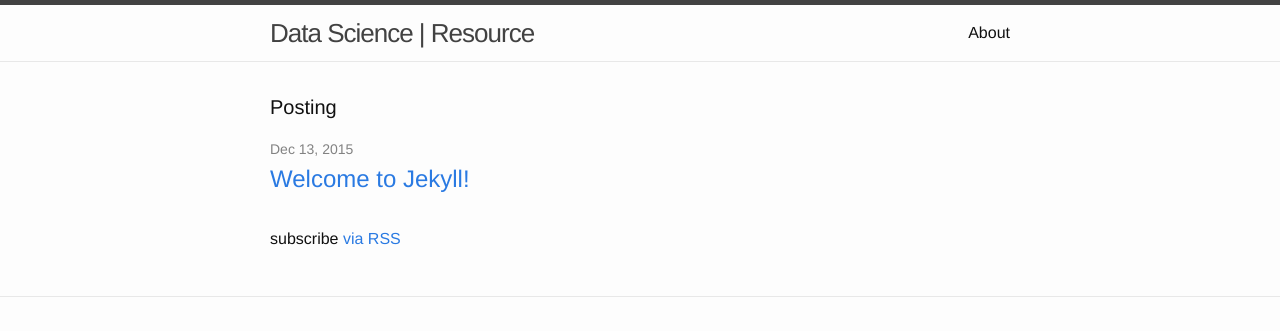
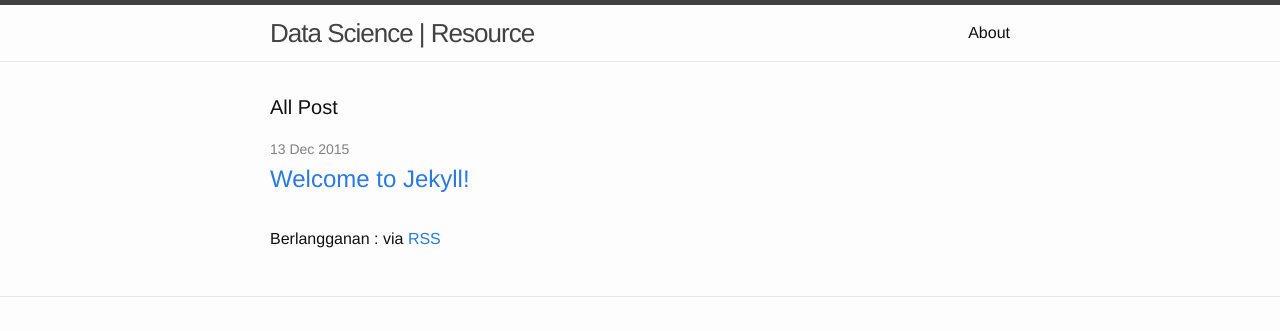
Before and after one commit to zhq41/datascience, a Jekyll site: the page built from index.html, in a window 1280 px wide. Shown: the top 331 px of the page. Built offline with Jekyll 4.4.1, drawn with Linux system fonts in a browser that asks for light colours; Markdown is read by kramdown in place of the engine named in the settings.

Commit message:
edit index

```diff
--- a/index.html
+++ b/index.html
@@ -4,12 +4,12 @@ layout: default
 
 <div class="home">
 
-  <h1 class="page-heading">Posting</h1>
+  <h1 class="page-heading">All Post</h1>
 
   <ul class="post-list">
     {% for post in site.posts %}
       <li>
-        <span class="post-meta">{{ post.date | date: "%b %-d, %Y" }}</span>
+        <span class="post-meta">{{ post.date | date: "%-d %b %Y" }}</span>
 
         <h2>
           <a class="post-link" href="{{ post.url | prepend: site.baseurl }}">{{ post.title }}</a>
@@ -18,6 +18,6 @@ layout: default
     {% endfor %}
   </ul>
 
-  <p class="rss-subscribe">subscribe <a href="{{ "/feed.xml" | prepend: site.baseurl }}">via RSS</a></p>
+  <p class="rss-subscribe">Berlangganan : via <a href="{{ "/feed.xml" | prepend: site.baseurl }}"> RSS</a></p>
 
 </div>
```
